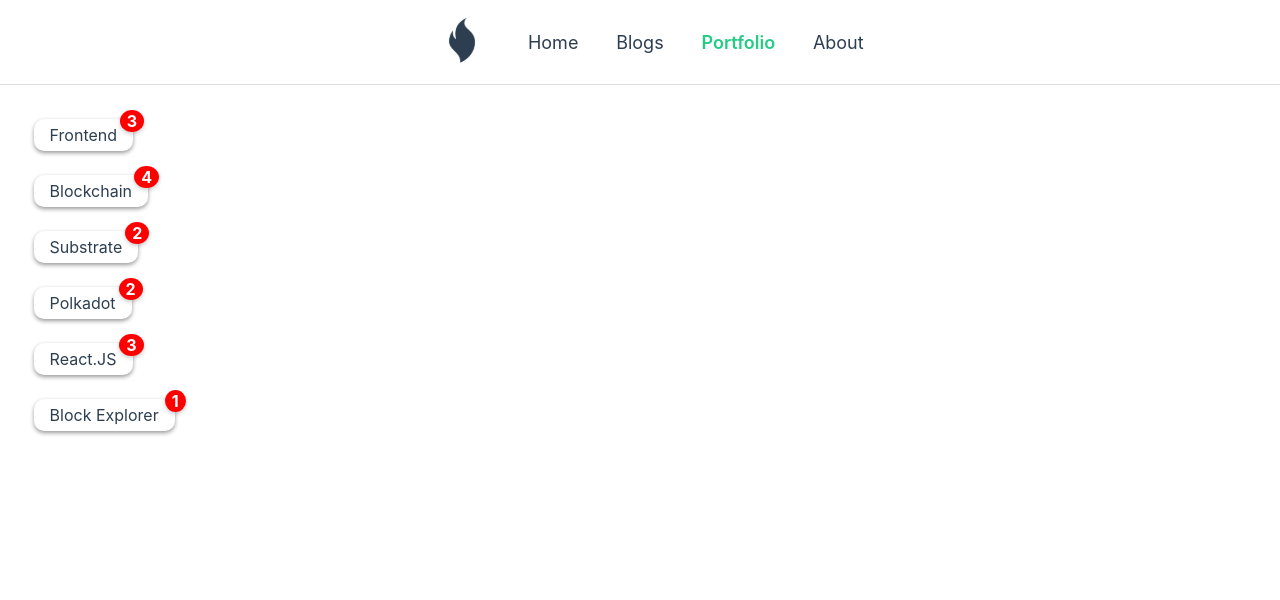
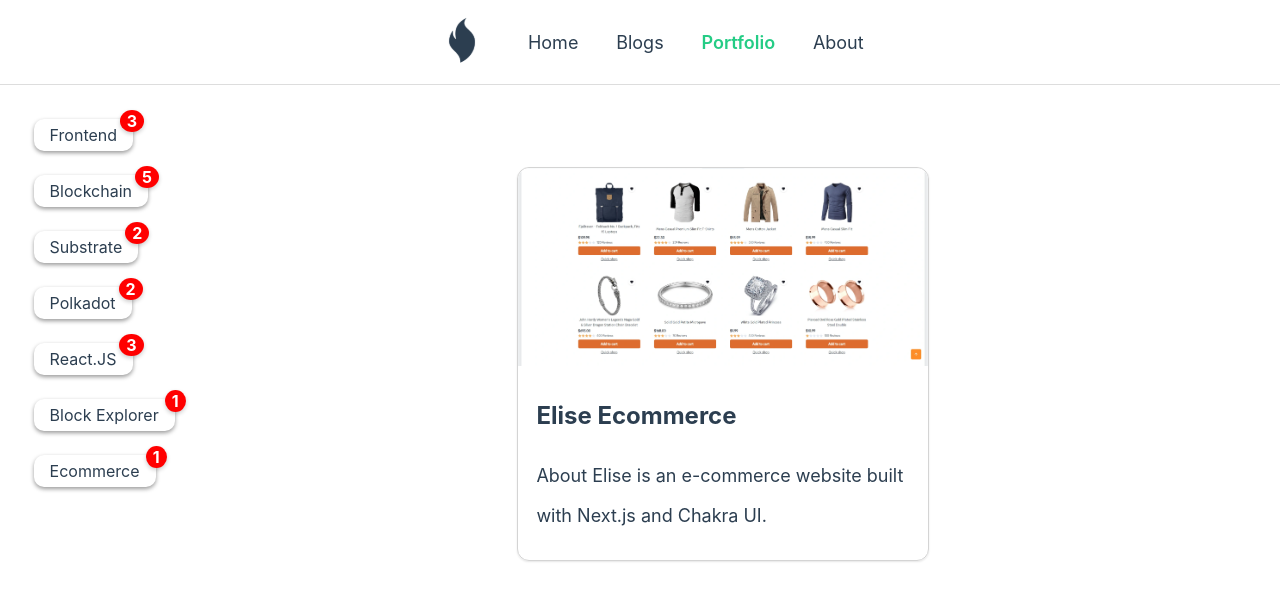
Before and after one commit to Kamo-Smbatyan/kamo-smbatyan, a React (Create React App) app: page /portfolio/Ecommerce in a window 1280 px wide. Shown: the top 600 px of the page. Built offline with nearby package versions, Linux system fonts and the light colour scheme.

Commit message:
hylcore fit:portfolio ecommerce ctag create

```diff
--- a/src/Components/Portfolio.jsx
+++ b/src/Components/Portfolio.jsx
@@ -11,6 +11,7 @@
 import Polkadot from "./Portfolio/Polkadot";
 import React from "./Portfolio/React";
 import BlockExplorer from "./Portfolio/BlockExplorer";
+import Ecommerce from "./Portfolio/Ecommerce";
 
 // portfolio projects
 import ParalinkNetwork from "./Portfolio/Projects/ParalinkNetwork";
@@ -90,7 +91,7 @@
         to="blockchain"
       >
         Blockchain
-        <span>4</span>
+        <span>5</span>
       </NavLink>
 
       <NavLink
@@ -130,6 +131,14 @@
         Block Explorer
         <span>1</span>
       </NavLink>
+      <NavLink
+        onClick={() => handleNavLinkClick('ecommerce')}
+        className={activeLink === 'ecommerce' ? 'portfolio-tag gradient-pan' : 'portfolio-tag'}
+        to="ecommerce"
+      >
+        Ecommerce
+        <span>1</span>
+      </NavLink>
       </div>
       <div className="rtroutes">
         <Routes>
@@ -143,6 +152,7 @@
           <Route path="polkadot" element={<Polkadot />}></Route>
           <Route path="react" element={<React />}></Route>
           <Route path="block-explorer" element={<BlockExplorer />}></Route>
+          <Route path="Ecommerce" element={<Ecommerce />}></Route>
 
           {/* portfolio projects */}
           <Route path="health-care-hospital" element={<Healthcare />}></Route>
--- /dev/null
+++ b/src/Components/Portfolio/Ecommerce.jsx
@@ -0,0 +1,42 @@
+import { useEffect } from "react";
+import { useNavigate } from "react-router-dom";
+import "./PortfolioStyle.css";
+
+function Ecommerce() {
+  useEffect(() => {
+    document.title = "Portfolio | Blockchain";
+    document.getElementsByTagName("META")[3].content =
+      "On this page, you will learn more about the component's lifecycle and methods.";
+
+    document.documentElement.scrollTop = 0;
+  }, []);
+
+  const navigate = useNavigate();
+
+  function toDetailPage(domain) {
+    navigate(`${domain}`);
+  }
+  return (
+    <div className="projects-grp">
+         <div
+          className="projects-overview"
+          onClick={() => toDetailPage("/portfolio/elise-ecommerce")}
+        >
+          <img
+            src="/assets/elise2.webp"
+            className="portfolio-fv"
+            alt="Elise ecommerce"
+          />
+          <div className="project-overview-sub">
+            <h2>Elise Ecommerce</h2>
+            <p>
+              About Elise is an e-commerce website built with Next.js and Chakra
+              UI.
+            </p>
+          </div>
+        </div>
+    </div>
+  );
+}
+
+export default Ecommerce;
```
Also changed, not shown: public/assets/layer swap.webp.
